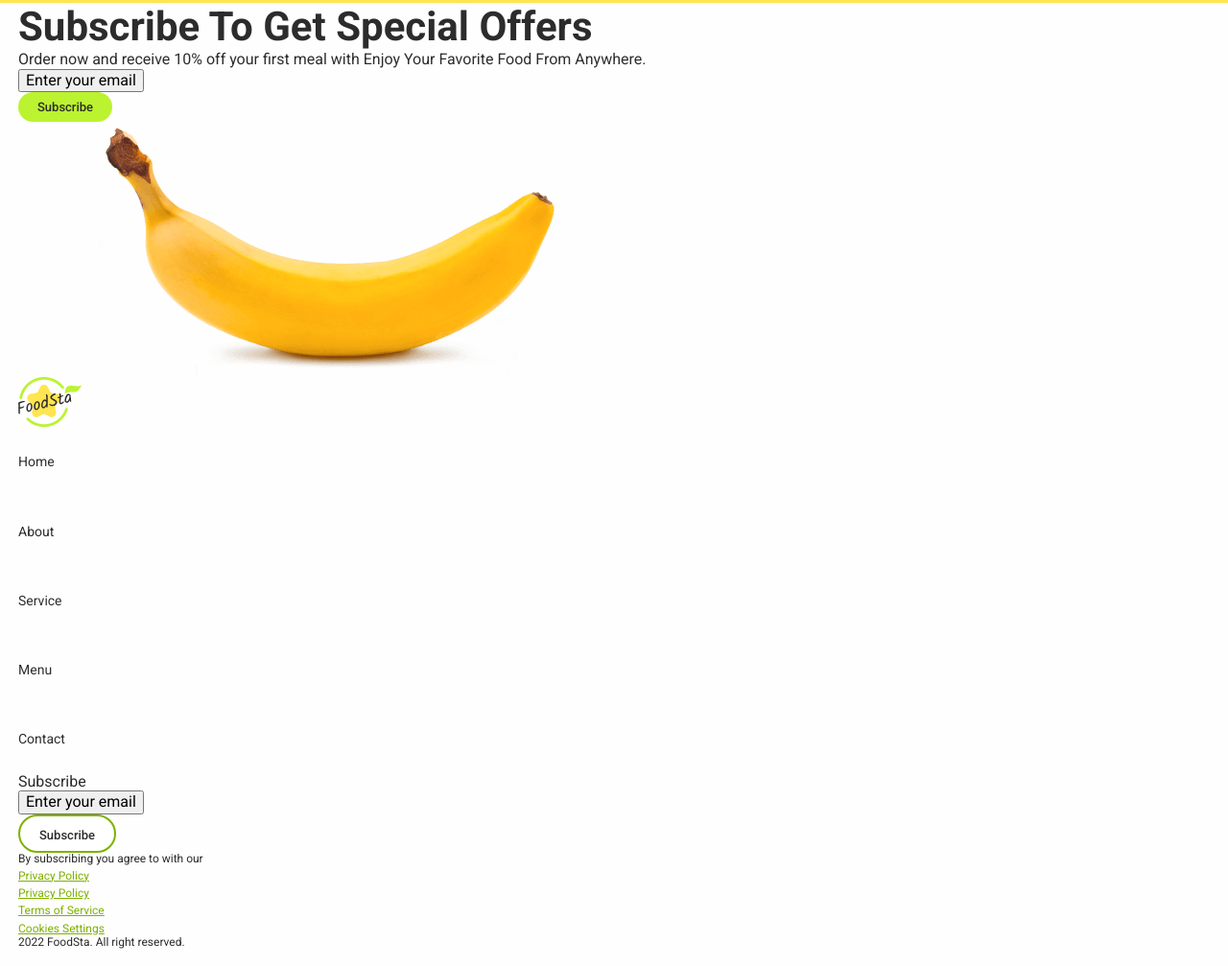
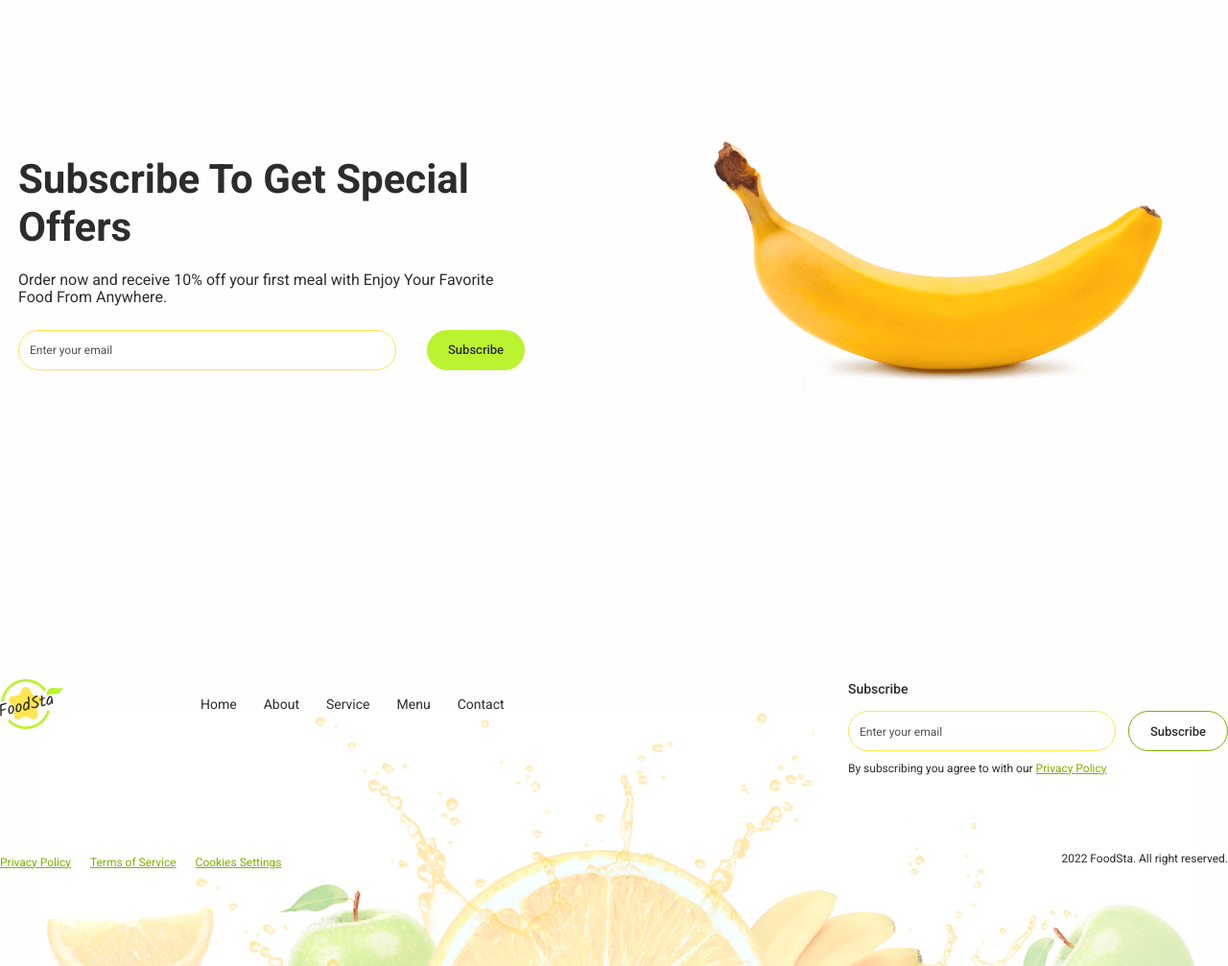
Before and after one commit to mrBidone/food-delivery-service, a plain HTML site: page index.html in a window 1280 px wide. Shown: the part 3775-4782 px from the top of the page at 96% size. Drawn offline with nearby package versions, Linux system fonts and the light colour scheme.

Commit message:
Finished subscribe and footer sectiions about positioning elements

```diff
--- a/css/styles.css
+++ b/css/styles.css
@@ -120,7 +120,7 @@ section:nth-child(even) {
 
 .hero-image {
     position: relative;
-    transform: translateX(-9px);
+    transform: translateX(-9px );
 }
 
 /* =============== Our offerings section =============== */
@@ -291,15 +291,19 @@ section:nth-child(even) {
 
 .users-flexcontainer {
     display: flex;
+    align-items: center;
 }
 
-/* .users-flexcontainer::after {
+.users-flexcontainer::after {
     content: "";
-    width: 100%;
-    height: 1px;
+    width: 1px;
+    height: 52px;
     background-color: #7eb101;
-    transform: rotate(-90deg);
-} */
+}
+
+.username-container {
+    margin-right: 16px;
+}
 
 .userpic {
     margin-right: 16px;
@@ -318,14 +322,108 @@ section:nth-child(even) {
 
 /* =============== Subscribe section =============== */
 
-.footer-suscribe-title {
+.subscribe-container {
+    display: flex;
+    align-items: center;
+    padding-top: 176px;
+    padding-bottom: 201px;
+    column-gap: 39px;
+}
+
+.subscribe-title {
+    margin-bottom: 20px;
+}
+
+.subscribe-description {
+    max-width: 532px;
+    margin-bottom: 24px;
+}
+
+.input-container {
+    display: flex;
+    gap: 32px;
+}
+
+.subscribe-input {
+    width: 394px;
+    max-height: 42px;
+    border: 0.85px solid #ffe550;
+    border-radius: 30px;
+    padding: 12px 11px;
+}
+
+.subscribe-input::placeholder {
+    font-size: 12px;
+    line-height: 1.5;
+    color: #505050;
+}
+
+.subscribe-button {
+    max-height: 42px;
+    padding: 11px 22px;
+}
+
+/* ===============Footer section=============== */
+.footer-container {
+    padding: 100px 0;
+    background-image: url(../img/footer-bg.jpg);
+    background-repeat: no-repeat;
+    background-position: bottom;
+
+}
+
+.footer-flexcontainer{
+    display: flex;
+    justify-content: space-between;
+    margin-bottom: 80px;
+}
+
+.footer-nav {
+    display: flex;
+}
+.footer-nav-list {
+    display: flex;
+    column-gap: 28px;
+    margin-left: 143px;
+}
+
+.footer-nav-list .nav-link {
+    padding: 18px 0;
+}
+
+
+.footer-subscribe-title {
     font-weight: 500;
     font-size: 14px;
     line-height: 1.5;
+    margin-bottom: 12px;
+}
+
+.footer-input-container {
+    column-gap: 13px;
+    margin-bottom: 12px;
+}
+
+.footer-input {
+    max-width: 279px;
+}
+
+.footer-input-container .subscribe-button {
+    border: 0.85px solid #7eb101;
 }
 
 .footer-subscribe-description {
     font-size: 12px;
+}
+
+.privacy-block {
+    display: flex;
+    justify-content: space-between;
+}
+
+.privacy-list {
+    display: flex;
+    column-gap: 20px;
 }
 
 .privacy-link {
--- a/index.html
+++ b/index.html
@@ -135,7 +135,7 @@
               No questions asked”</p>
               <div class="users-flexcontainer">
                 <img class="userpic" src="./img/sumith-shah-man.png" alt="User`s picture" width="48" height="48">
-                <div>
+                <div class="username-container">
                   <h3 class="username">Sumith Shah</h3>
                   <p class="username-description">Some Dude</p>
                 </div>
@@ -173,26 +173,36 @@
               been
               a very pleasant experience ordering
               from this app”</p>
+              <div class="users-flexcontainer">
                 <img class="userpic" src="./img/sumith-shah-girl.png" alt="User`s picture" width="48" height="48">
+                <div class="username-container">
                   <h3 class="username">Sumith Shah</h3>
                   <p class="username-description">Some Dude</p>
+                </div>
+              </div>
           </li>
         </ul>
       </div>
     </section>
     <section class="subscribe">
-      <div class="container">
-        <h2 class="title">Subscribe To Get Special Offers</h2>
+      <div class="container subscribe-container">
+        <div class="subscribe-flexcontainer">
+          <h2 class="title subscribe-title">Subscribe To Get Special Offers</h2>
           <p class="subscribe-description">Order now and receive 10% off your first meal with Enjoy Your Favorite Food From
             Anywhere.</p>
-        <button type="submit">Enter your email</button>
-        <button class="button main-button" type="button">Subscribe</button>
-        <img src="./img/banan.png" alt="Picture with a banane">
+          <div class="input-container">
+            <input class="subscribe-input" type="email" placeholder="Enter your email" />
+            <button class="button main-button subscribe-button" type="button">Subscribe</button>
+          </div>
+        </div>
+        <img src="./img/banan.png" alt="Picture with a banane" width="608">
       </div>
     </section>
   </main>
   <footer>
-    <div class="container">
+    <div class="container footer-container">
+      <div class="footer-flexcontainer">
+        <div class="footer-nav">
           <a class="logo"><img src="./img/logo.png" alt="Logotype FoodSta"></a>
           <ul class="footer-nav-list">
             <li class="nav-list"><a class="nav-link" href="./index.html">Home</a></li>
@@ -201,21 +211,24 @@
             <li class="nav-list"><a class="nav-link" href="#menu">Menu</a></li>
             <li class="nav-list"><a class="nav-link" href="">Contact</a></li>
           </ul>
+        </div>
         <div class="footer-subscribe-block">
           <p class="footer-subscribe-title">Subscribe</p>
-        <button type="submit">Enter your email</button>
-        <button class="button secondary-button" type="button">Subscribe</button>
-        <p class="footer-subscribe-description">By subscribing you agree to with our</p>
-        <a class="privacy-link" href="">Privacy Policy</a>
+          <div class="input-container footer-input-container">
+            <input class="subscribe-input footer-input" type="email" placeholder="Enter your email" />
+            <button class="button secondary-button subscribe-button" type="button">Subscribe</button>
+          </div>
+          <p class="footer-subscribe-description">By subscribing you agree to with our&nbsp;<a class="privacy-link" href="">Privacy Policy</a></p>
+        </div>
       </div>
       <div class="privacy-block">
-        <ul class="pivacy-list">
+        <ul class="privacy-list">
           <li class="privacy-list-item"><a class="privacy-link" href="">Privacy Policy</a></li>
           <li class="privacy-list-item"><a class="privacy-link" href="">Terms of Service</a></li>
           <li class="privacy-list-item"><a class="privacy-link" href="">Cookies Settings</a></li>
         </ul>
+        <p class="rights-description">2022 FoodSta. All right reserved.</p>
       </div>
-      <p class="rights-description">2022 FoodSta. All right reserved.</p>
     </div>
   </footer>
 </body>
```
Also changed, not shown: img/footer-bg.jpg (added). Lines whose indentation alone changed are shown as unchanged.
